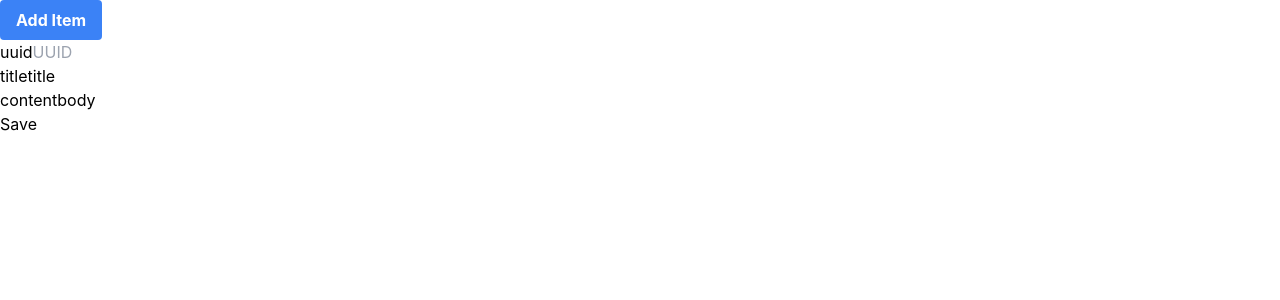
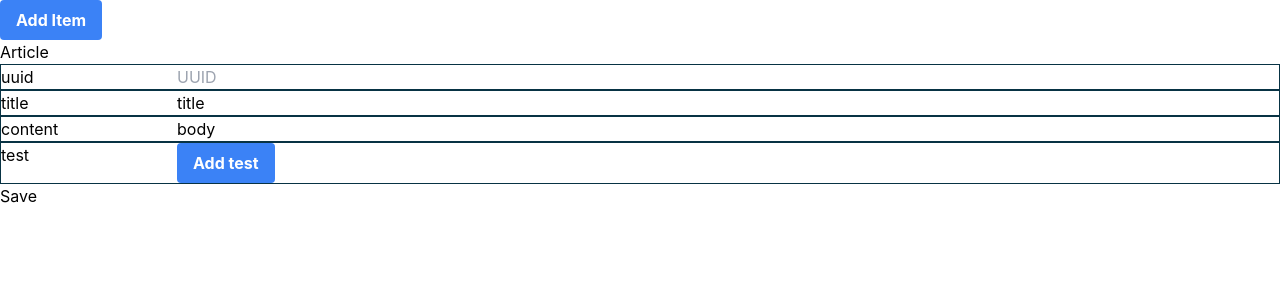
Before and after one commit to tiziano88/multiverse, a React (Create React App) app in the folder editor/: page / in a window 1280 px wide. Shown: the top 300 px of the page. Built offline with nearby package versions, Linux system fonts and the light colour scheme.

Commit message:
Recursive add

```diff
--- a/editor/src/App.css
+++ b/editor/src/App.css
@@ -5,3 +5,14 @@
 .button {
   @apply bg-blue-500 text-white font-bold py-2 px-4 rounded;
 }
+
+.row {
+  @apply flex flex-row;
+  @apply border-spacing-1 border-cyan-950 border;
+}
+
+.row-label {
+  @apply w-44;
+}
+.row-value {
+}
--- a/editor/src/compiled/schema.d.ts
+++ b/editor/src/compiled/schema.d.ts
@@ -244,6 +244,9 @@ export namespace multiverse {
 
         /** Article createdAt */
         createdAt?: (multiverse.IDateTime|null);
+
+        /** Article test */
+        test?: (string[]|null);
     }
 
     /** Represents an Article. */
@@ -266,6 +269,9 @@ export namespace multiverse {
 
         /** Article createdAt. */
         public createdAt?: (multiverse.IDateTime|null);
+
+        /** Article test. */
+        public test: string[];
 
         /**
          * Creates a new Article instance using the specified properties.
--- a/editor/src/compiled/schema.js
+++ b/editor/src/compiled/schema.js
@@ -122,7 +122,7 @@ $root.multiverse = (function() {
             if (message.article != null && Object.hasOwnProperty.call(message, "article"))
                 $root.multiverse.Article.encode(message.article, writer.uint32(/* id 1728797, wireType 2 =*/13830378).fork()).ldelim();
             if (message.uuid != null && Object.hasOwnProperty.call(message, "uuid"))
-                writer.uint32(/* id 512585537, wireType 2 =*/4100684298).string(message.uuid);
+                writer.uint32(/* id 2128273, wireType 2 =*/17026186).string(message.uuid);
             return writer;
         };
 
@@ -157,7 +157,7 @@ $root.multiverse = (function() {
             while (reader.pos < end) {
                 var tag = reader.uint32();
                 switch (tag >>> 3) {
-                case 2123198273: {
+                case 2128273: {
                         message.uuid = reader.string();
                         break;
                     }
@@ -662,6 +662,7 @@ $root.multiverse = (function() {
          * @property {string|null} [title] Article title
          * @property {string|null} [body] Article body
          * @property {multiverse.IDateTime|null} [createdAt] Article createdAt
+         * @property {Array.<string>|null} [test] Article test
          */
 
         /**
@@ -673,6 +674,7 @@ $root.multiverse = (function() {
          * @param {multiverse.IArticle=} [properties] Properties to set
          */
         function Article(properties) {
+            this.test = [];
             if (properties)
                 for (var keys = Object.keys(properties), i = 0; i < keys.length; ++i)
                     if (properties[keys[i]] != null)
@@ -712,6 +714,14 @@ $root.multiverse = (function() {
         Article.prototype.createdAt = null;
 
         /**
+         * Article test.
+         * @member {Array.<string>} test
+         * @memberof multiverse.Article
+         * @instance
+         */
+        Article.prototype.test = $util.emptyArray;
+
+        /**
          * Creates a new Article instance using the specified properties.
          * @function create
          * @memberof multiverse.Article
@@ -735,6 +745,9 @@ $root.multiverse = (function() {
         Article.encode = function encode(message, writer) {
             if (!writer)
                 writer = $Writer.create();
+            if (message.test != null && message.test.length)
+                for (var i = 0; i < message.test.length; ++i)
+                    writer.uint32(/* id 218731, wireType 2 =*/1749850).string(message.test[i]);
             if (message.title != null && Object.hasOwnProperty.call(message, "title"))
                 writer.uint32(/* id 2138293, wireType 2 =*/17106346).string(message.title);
             if (message.body != null && Object.hasOwnProperty.call(message, "body"))
@@ -793,6 +806,12 @@ $root.multiverse = (function() {
                         message.createdAt = $root.multiverse.DateTime.decode(reader, reader.uint32());
                         break;
                     }
+                case 218731: {
+                        if (!(message.test && message.test.length))
+                            message.test = [];
+                        message.test.push(reader.string());
+                        break;
+                    }
                 default:
                     reader.skipType(tag & 7);
                     break;
@@ -842,6 +861,13 @@ $root.multiverse = (function() {
                 if (error)
                     return "createdAt." + error;
             }
+            if (message.test != null && message.hasOwnProperty("test")) {
+                if (!Array.isArray(message.test))
+                    return "test: array expected";
+                for (var i = 0; i < message.test.length; ++i)
+                    if (!$util.isString(message.test[i]))
+                        return "test: string[] expected";
+            }
             return null;
         };
 
@@ -868,6 +894,13 @@ $root.multiverse = (function() {
                     throw TypeError(".multiverse.Article.createdAt: object expected");
                 message.createdAt = $root.multiverse.DateTime.fromObject(object.createdAt);
             }
+            if (object.test) {
+                if (!Array.isArray(object.test))
+                    throw TypeError(".multiverse.Article.test: array expected");
+                message.test = [];
+                for (var i = 0; i < object.test.length; ++i)
+                    message.test[i] = String(object.test[i]);
+            }
             return message;
         };
 
@@ -884,11 +917,18 @@ $root.multiverse = (function() {
             if (!options)
                 options = {};
             var object = {};
+            if (options.arrays || options.defaults)
+                object.test = [];
             if (options.defaults) {
                 object.title = "";
                 object.body = "";
                 object.createdAt = null;
                 object.uuid = "";
+            }
+            if (message.test && message.test.length) {
+                object.test = [];
+                for (var j = 0; j < message.test.length; ++j)
+                    object.test[j] = message.test[j];
             }
             if (message.title != null && message.hasOwnProperty("title"))
                 object.title = message.title;
--- a/editor/src/components/ArticleComponent.tsx
+++ b/editor/src/components/ArticleComponent.tsx
@@ -1,5 +1,6 @@
 import React from "react";
 import { multiverse } from "../compiled/schema";
+import { field_row, field_row_add, type } from "../utils/components";
 
 interface Props {
   value: multiverse.IArticle;
@@ -7,47 +8,74 @@ interface Props {
 }
 
 export const ArticleComponent: React.FC<Props> = ({ value, updateValue }) => {
-  const handleChange = (
+  const addValue = (field: "test") => {
+    const encoded = multiverse.Article.encode(value).finish();
+    const newValue = multiverse.Article.decode(encoded);
+    newValue[field].push("");
+    updateValue(newValue);
+  };
+
+  const setValueSingle = (
     e: React.ChangeEvent<HTMLInputElement>,
-    field: string
+    field: "uuid" | "title" | "body"
   ) => {
     const encoded = multiverse.Article.encode(value).finish();
     const newValue = multiverse.Article.decode(encoded);
-    if (field === "uuid" || field === "title" || field === "body") {
     newValue[field] = e.target.value;
-    }
+    updateValue(newValue);
+  };
+  const setValueRepeated = (
+    e: React.ChangeEvent<HTMLInputElement>,
+    field: "test",
+    index: number
+  ) => {
+    const encoded = multiverse.Article.encode(value).finish();
+    const newValue = multiverse.Article.decode(encoded);
+    newValue[field][index] = e.target.value;
     updateValue(newValue);
   };
 
-  return (
-    <div>
-      <div>
-        uuid
+  return type("Article", [
+    field_row(
+      "uuid",
       <input
         type="text"
         value={value.uuid || ""}
-          onChange={(e) => handleChange(e, "uuid")}
+        onChange={(e) => setValueSingle(e, "uuid")}
         placeholder="UUID"
       />
-      </div>
-      <div>
-        title
+    ),
+    field_row(
+      "title",
       <input
         type="text"
         value={value.title || ""}
-          onChange={(e) => handleChange(e, "title")}
-          placeholder="Title"
+        onChange={(e) => setValueSingle(e, "title")}
+        placeholder="title"
       />
-      </div>
-      <div>
-        content
+    ),
+    field_row(
+      "content",
       <input
         type="text"
         value={value.body || ""}
-          onChange={(e) => handleChange(e, "body")}
-          placeholder="Content"
+        onChange={(e) => setValueSingle(e, "body")}
+        placeholder="body"
       />
-      </div>
-    </div>
-  );
+    ),
+    ...(value.test || []).map((v, i) =>
+      field_row(
+        "test",
+        <input
+          type="text"
+          value={v || ""}
+          onChange={(e) => setValueRepeated(e, "test", i)}
+          placeholder="test"
+        />
+      )
+    ),
+    field_row_add("test", () => {
+      addValue("test");
+    }),
+  ]);
 };
--- a/editor/src/components/PublishedItemComponent.tsx
+++ b/editor/src/components/PublishedItemComponent.tsx
@@ -1,5 +1,6 @@
 import React from "react";
 import { multiverse } from "../compiled/schema";
+import { ArticleComponent } from "./ArticleComponent";
 
 type Target = multiverse.IPublishedItem;
 
@@ -27,8 +28,9 @@ export const PublishedItemComponent: React.FC<Props> = ({
   return (
     <div>
       Value
-      <div>
-        uuid
+      <div className="row">
+        <div className="row-label">uuid</div>
+        <div className="row-value">
           <input
             type="text"
             value={value.uuid || ""}
@@ -37,5 +39,40 @@ export const PublishedItemComponent: React.FC<Props> = ({
           />
         </div>
       </div>
+      <div className="row">
+        <div className="row-label">article</div>
+        <div className="row-value">
+          {
+            // Return if article is set.
+            value.article ? (
+              <ArticleComponent
+                value={value.article}
+                updateValue={(updatedArticle) => {
+                  console.log("update article", updatedArticle);
+                  const encoded =
+                    multiverse.PublishedItem.encode(value).finish();
+                  const newValue = multiverse.PublishedItem.decode(encoded);
+                  newValue.article = updatedArticle;
+                  updateValue(newValue);
+                }}
+              />
+            ) : (
+              <button
+                className="button"
+                onClick={() => {
+                  const encoded =
+                    multiverse.PublishedItem.encode(value).finish();
+                  const newValue = multiverse.PublishedItem.decode(encoded);
+                  newValue.article = multiverse.Article.create({});
+                  updateValue(newValue);
+                }}
+              >
+                Add article
+              </button>
+            )
+          }
+        </div>
+      </div>
+    </div>
   );
 };
--- a/editor/src/components/UniverseComponent.tsx
+++ b/editor/src/components/UniverseComponent.tsx
@@ -1,6 +1,7 @@
-import React from "react";
+import React, { Children } from "react";
 import { multiverse } from "../compiled/schema";
 import { PublishedItemComponent } from "./PublishedItemComponent";
+import { generateId } from "../utils/utils";
 
 interface Props {
   value: multiverse.IUniverse;
@@ -26,17 +27,16 @@ export const UniverseComponent: React.FC<Props> = ({ value, updateValue }) => {
     // newValue.ratings.push(multiverse.Rating.create({}));
     newValue.publishedItems.push(
       multiverse.PublishedItem.create({
-        uuid: "new item" + Math.random(),
-        article: multiverse.Article.create({
-          title: "title",
-          body: "body",
-        }),
+        uuid: generateId(),
       })
     );
     console.log("new universe", newValue);
 
     updateValue(newValue);
   };
+
+  // Get children of this element.
+  // const children = Children.toArray(props.children);
 
   return (
     <div>
--- /dev/null
+++ b/editor/src/utils/components.tsx
@@ -0,0 +1,32 @@
+import { ReactElement } from "react";
+
+export function field_row(name: string, value: ReactElement): ReactElement {
+  return (
+    <div className="row">
+      <div className="row-label">{name}</div>
+      <div className="row-value">{value}</div>
+    </div>
+  );
+}
+
+export function type(name: string, rows: ReactElement[]) {
+  return (
+    <div className="type">
+      <div className="type-name">{name}</div>
+      {rows}
+    </div>
+  );
+}
+
+export function field_row_add(name: string, addItem: () => void): ReactElement {
+  return (
+    <div className="row">
+      <div className="row-label">{name}</div>
+      <div className="row-value">
+        <button className="button" onClick={addItem}>
+          Add {name}
+        </button>
+      </div>
+    </div>
+  );
+}
--- /dev/null
+++ b/editor/src/utils/utils.ts
@@ -0,0 +1,4 @@
+// Generate unique id
+export const generateId = () => {
+  return Math.random().toString(36).substr(2, 9);
+};
```
Also changed, not shown: editor/src/components/FieldComponent.tsx (added, +19 -0 lines), 1 other file (tests, documents, lock files or other folders). Lines whose indentation alone changed are shown as unchanged.
